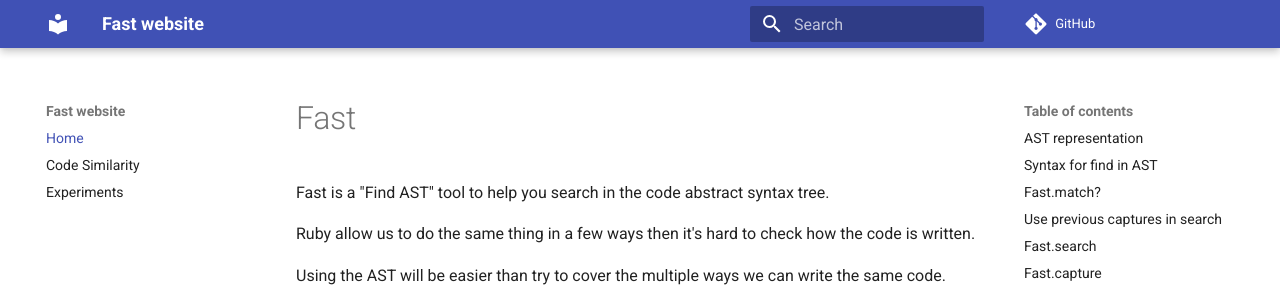
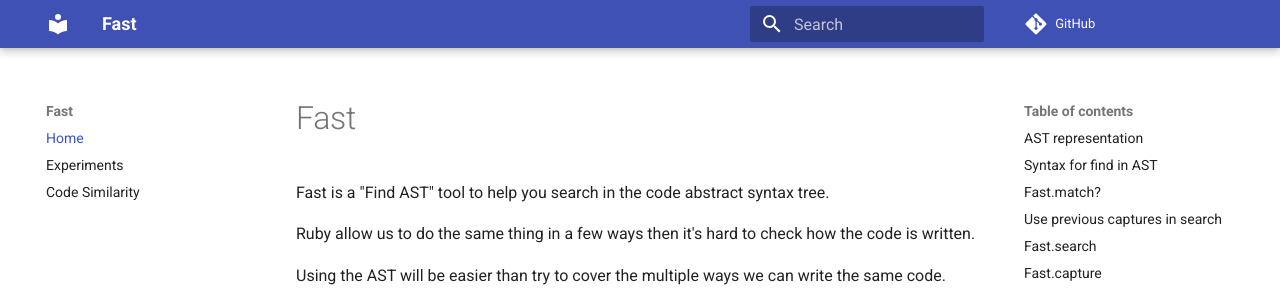
Before and after one commit to jonatas/fast, an MkDocs documentation site: the page built from docs/index.md, in a window 1280 px wide. Shown: the top 289 px of the page. Built offline with MkDocs 1.6.1 and Material for MkDocs 9.7.7, drawn with Linux system fonts in a browser that asks for light colours; comment, search, counter and statistics services are not loaded.

Commit message:
Update order

```diff
--- a/mkdocs.yml
+++ b/mkdocs.yml
@@ -1,4 +1,4 @@
-site_name: Fast website
+site_name: Fast
 repo_url: https://github.com/jonatas/fast
 edit_uri: edit/master/docs/
 google_analytics: ['UA-125089529-1', 'auto']
@@ -15,5 +15,5 @@ markdown_extensions:
       permalink: true
 nav:
   - Home: index.md
+  - Experiments: experiments.md
   - Code Similarity: similarity_tutorial.md
-  - Experiments: experiments.md
```
